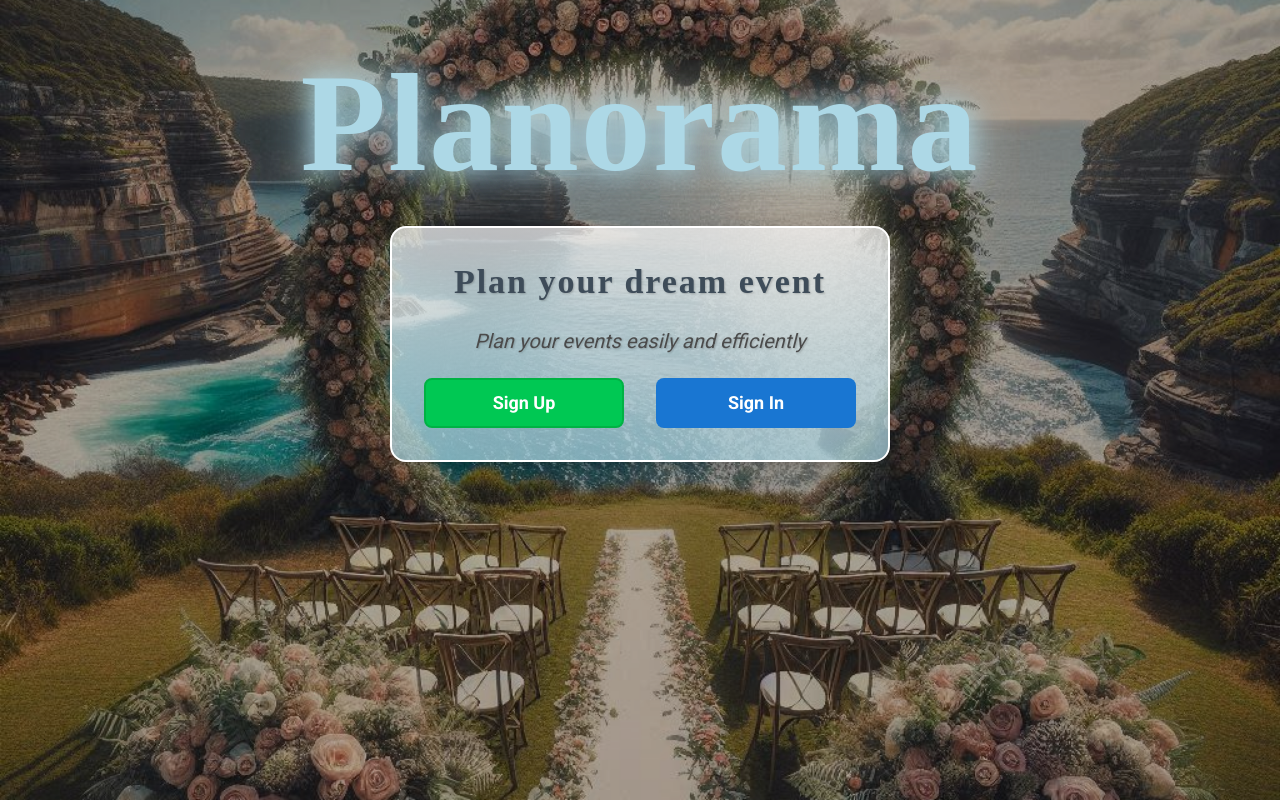
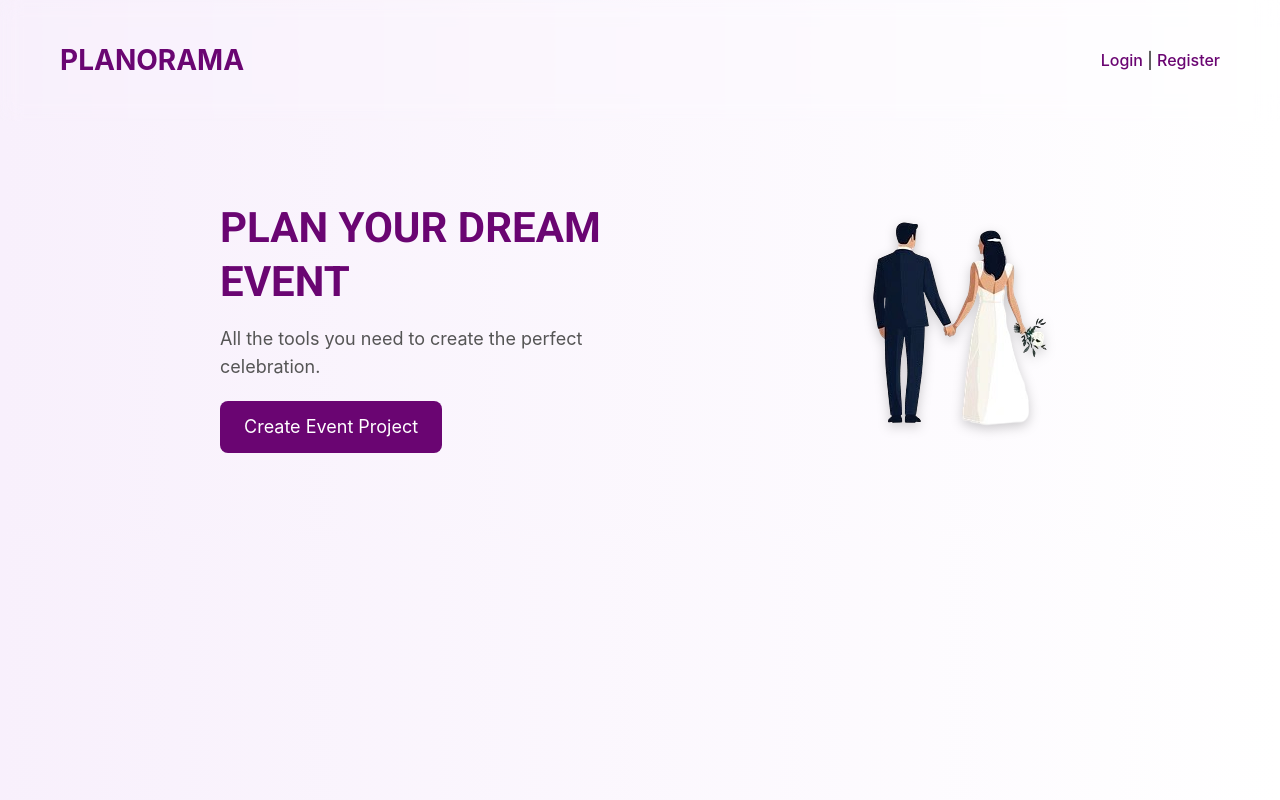
Before and after one commit to MNL5/Planorama, a React (Vite) app in the folder frontend/: page / in a window 1280 px wide. Built offline with nearby package versions, Linux system fonts and the light colour scheme; a web font is replaced by a local one.

Commit message:
improve homepag

```diff
--- a/frontend/package.json
+++ b/frontend/package.json
@@ -15,6 +15,7 @@
     "@mantine/form": "^7.17.3",
     "@mantine/hooks": "^7.17.3",
     "axios": "^1.8.4",
+    "framer-motion": "^12.6.2",
     "react": "^19.0.0",
     "react-dom": "^19.0.0",
     "react-router-dom": "^7.4.0"
--- a/frontend/src/App.tsx
+++ b/frontend/src/App.tsx
@@ -2,7 +2,7 @@ import { createTheme, MantineProvider } from '@mantine/core';
 import '@mantine/core/styles.css';
 import { Route, Routes } from 'react-router-dom';
 
-import { HomePage } from './components/home-page/home-page.tsx';
+import HomePage from './components/home-page/home-page.tsx';
 import { Overview } from './components/overview/overview.tsx';
 import { mantheme } from './types/mantheme.ts';
 import SignIn from './Pages/SignIn/SignIn.tsx';
--- /dev/null
+++ b/frontend/src/components/home-page/HomePage.css
@@ -0,0 +1,133 @@
+/* General Styles */
+body {
+    font-family: 'Inter', sans-serif;
+    background: linear-gradient(to right, #f8f0fc, #fff);
+    color: #333;
+    margin: 0;
+    padding: 0;
+}
+
+/* Navbar */
+.navbar {
+    display: flex;
+    justify-content: space-between;
+    align-items: center;
+    padding: 20px 60px;
+    backdrop-filter: blur(10px);
+    position: sticky;
+    top: 0;
+}
+
+.logo {
+    font-size: 28px;
+    font-weight: bold;
+    color: #6a0572;
+}
+
+.navbar nav a {
+    margin: 0 15px;
+    font-weight: 500;
+    text-decoration: none;
+    color: black;
+    transition: color 0.3s ease;
+}
+
+.navbar nav a:hover {
+    color: #6a0572;
+}
+
+.auth-links {
+    font-weight: 500;
+}
+
+.auth-links a {
+    text-decoration: none;
+    color: #6a0572;
+}
+
+/* Main Content */
+.content {
+    display: flex;
+    align-items: center;
+    justify-content: space-between;
+    padding: 80px 60px;
+}
+
+.left-section {
+    max-width: 50%;
+}
+
+.main-title {
+    font-size: 42px;
+    font-weight: bold;
+    color: #6a0572;
+    text-transform: uppercase;
+}
+
+.subtitle {
+    font-size: 18px;
+    color: #555;
+    margin-top: 15px;
+}
+
+.primary-btn {
+    background: #6a0572;
+    color: white;
+    font-size: 18px;
+    margin-top: 20px;
+    padding: 12px 24px;
+    border: none;
+    border-radius: 8px;
+    cursor: pointer;
+    transition: all 0.3s ease;
+}
+
+.primary-btn:hover {
+    background: #4e024c;
+}
+
+/* Image Section */
+.right-section img {
+    max-width: 400px;
+    filter: drop-shadow(0px 4px 6px rgba(0, 0, 0, 0.2));
+}
+
+/* Bottom Section */
+.bottom-section {
+    text-align: center;
+    margin-top: 40px;
+    font-size: 16px;
+}
+
+.business-btn {
+    margin-top: 10px;
+    padding: 10px 20px;
+    border: 2px solid #6a0572;
+    color: #6a0572;
+    font-weight: bold;
+    border-radius: 8px;
+    transition: all 0.3s ease;
+    background: white;
+}
+
+.business-btn:hover {
+    background: #6a0572;
+    color: white;
+}
+
+/* Responsive Design */
+@media (max-width: 768px) {
+    .content {
+        flex-direction: column;
+        text-align: center;
+    }
+
+    .left-section {
+        max-width: 100%;
+    }
+
+    .right-section img {
+        max-width: 80%;
+        margin-top: 20px;
+    }
+}
--- a/frontend/src/components/home-page/home-page.tsx
+++ b/frontend/src/components/home-page/home-page.tsx
@@ -1,71 +1,63 @@
-import { useNavigate } from "react-router-dom";
-import { Group, Stack, Button } from "@mantine/core";
+import { Container, Text, Title } from '@mantine/core';
+import { motion } from 'framer-motion';
+import { useNavigate } from 'react-router-dom';
+import illustration from '../../assets/couple.png'; // Replace with actual image
+import './HomePage.css';
 
-import {
-  HomePaper,
-  HomeTitle,
-  PaperTitle,
-  PaperContainer,
-  TitleContainer,
-  BackgroundContainer,
-  PaperText,
-} from "./style";
-import {
-  titleText,
-  homePagePaperText,
-  homePagePaperTitleText,
-  signUpText,
-  signInText,
-} from "../../types/strings";
-import backgroundImage from "../../assets/wedding.png";
+const HomePage = () => {
+    const navigate = useNavigate();
 
-const HomePage: React.FC = () => {
-  const navigate = useNavigate();
+    return (
+        <div className="homepage">
+            {/* Navigation Bar */}
+            <header className="navbar">
+                <motion.h1
+                    className="logo"
+                    initial={{ opacity: 0 }}
+                    animate={{ opacity: 1 }}
+                    transition={{ duration: 1 }}
+                >
+                    PLANORAMA
+                </motion.h1>
+                <div className="auth-links">
+                    <a href="/signin">Login</a> | <a href="/signup">Register</a>
+                </div>
+            </header>
 
-  return (
-    <BackgroundContainer backgroundImage={backgroundImage}>
-      <TitleContainer>
-        <HomeTitle c={"secondary.0"} ff={"heading"} mt={"xl"}>
-          {titleText}
-        </HomeTitle>
-      </TitleContainer>
-      <PaperContainer>
-        <HomePaper p={"xl"} radius={"lg"} shadow={"lg"}>
-          <Stack gap={"lg"}>
-            <PaperTitle ff={"text"}>{homePagePaperTitleText}</PaperTitle>
-            <PaperText size={"xl"} ff={"text"}>
-              {homePagePaperText}
-            </PaperText>
-            <Group gap={"xl"} justify={"center"}>
-              <Button
-                w={"200px"}
-                size={"lg"}
-                color={"#00C853"}
-                radius={"md"}
-                variant={"filled"}
-                style={{
-                  border: "2px solid #00b244",
-                }}
-                onClick={() => navigate("/signup")}
-              >
-                {signUpText}
-              </Button>
-              <Button
-                size={"lg"}
-                w={"200px"}
-                color={"#1976D2"}
-                radius={"md"}
-                variant={"filled"}
-                onClick={() => navigate("/signin")}
-              >
-                {signInText}
-              </Button>
-            </Group>
-          </Stack>
-        </HomePaper>
-      </PaperContainer>
-    </BackgroundContainer>
-  );
+            {/* Main Content */}
+            <Container className="content">
+                <motion.div
+                    className="left-section"
+                    initial={{ x: -50, opacity: 0 }}
+                    animate={{ x: 0, opacity: 1 }}
+                    transition={{ duration: 1 }}
+                >
+                    <Title className="main-title">Plan Your Dream Event</Title>
+                    <Text className="subtitle">
+                        All the tools you need to create the perfect
+                        celebration.
+                    </Text>
+                    <motion.button
+                        className="primary-btn"
+                        onClick={() => navigate('/signup')}
+                        whileHover={{ scale: 1.05 }}
+                        whileTap={{ scale: 0.95 }}
+                    >
+                        Create Event Project
+                    </motion.button>
+                </motion.div>
+
+                <motion.div
+                    className="right-section"
+                    initial={{ x: 50, opacity: 0 }}
+                    animate={{ x: 0, opacity: 1 }}
+                    transition={{ duration: 1.2 }}
+                >
+                    <img src={illustration} alt="Wedding Planning" />
+                </motion.div>
+            </Container>
+        </div>
+    );
 };
 
-export { HomePage };
+export default HomePage;
```
Also changed, not shown: frontend/src/assets/couple.png (added), 1 other file (tests, documents, lock files or other folders).
